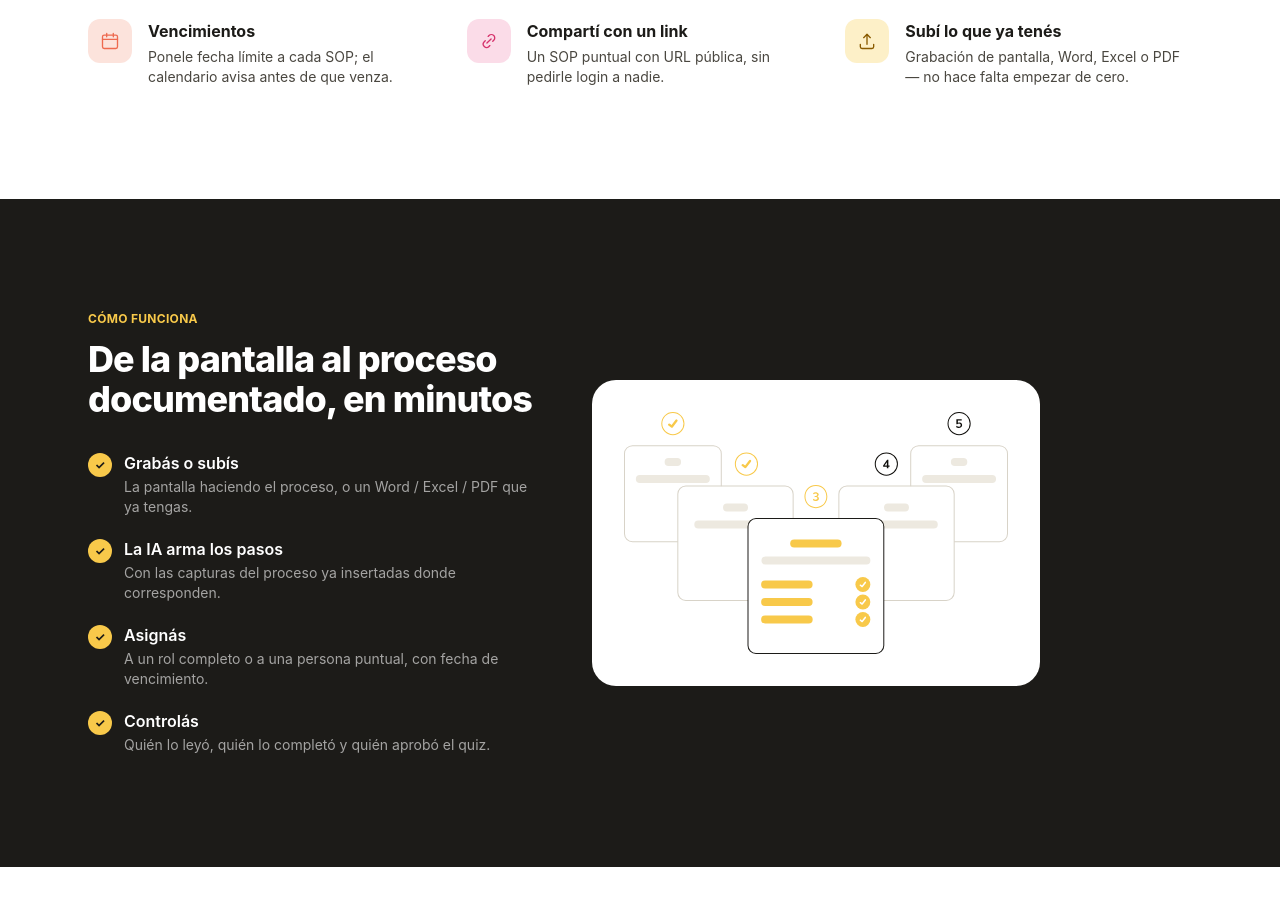
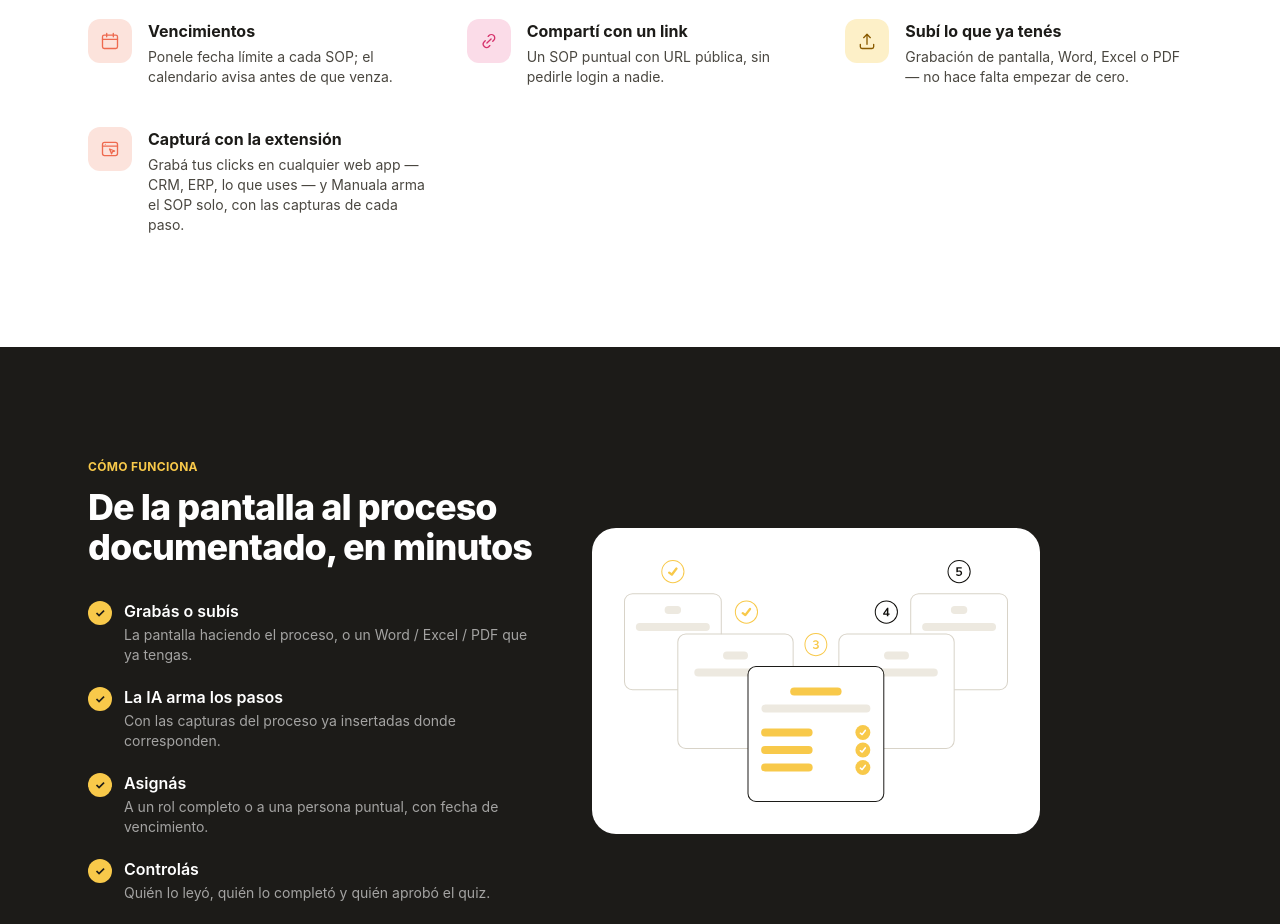
Before and after one commit to joabrusso/manuala-landing, a Next.js app: page / in a window 1280 px wide. Shown: the part 1500-2424 px from the top of the page. Built offline with nearby package versions, Linux system fonts and the light colour scheme.

Commit message:
Sumar feature de captura con la extensión de Chrome a la grilla del home

```diff
--- a/app/page.tsx
+++ b/app/page.tsx
@@ -77,6 +77,12 @@ const MORE_FEATURES = [
     tone: "mustard",
     title: "Subí lo que ya tenés",
     body: "Grabación de pantalla, Word, Excel o PDF — no hace falta empezar de cero.",
+  },
+  {
+    icon: "extension",
+    tone: "coral",
+    title: "Capturá con la extensión",
+    body: "Grabá tus clicks en cualquier web app — CRM, ERP, lo que uses — y Manuala arma el SOP solo, con las capturas de cada paso.",
   },
 ] as const;
 
--- a/components/FeatureIcon.tsx
+++ b/components/FeatureIcon.tsx
@@ -46,6 +46,14 @@ const PATHS: Record<string, ReactNode> = {
       <path d="M4 16v3a2 2 0 0 0 2 2h12a2 2 0 0 0 2-2v-3" />
     </>
   ),
+  extension: (
+    <>
+      <rect x="3" y="4" width="18" height="16" rx="2.5" />
+      <line x1="3" y1="8.5" x2="21" y2="8.5" />
+      <circle cx="6.4" cy="6.25" r="0.6" fill="currentColor" stroke="none" />
+      <path d="M11.5 12l6 2.4-2.6.85-1 2.55z" />
+    </>
+  ),
 };
 
 export default function FeatureIcon({ name, className }: { name: keyof typeof PATHS; className?: string }) {
```
